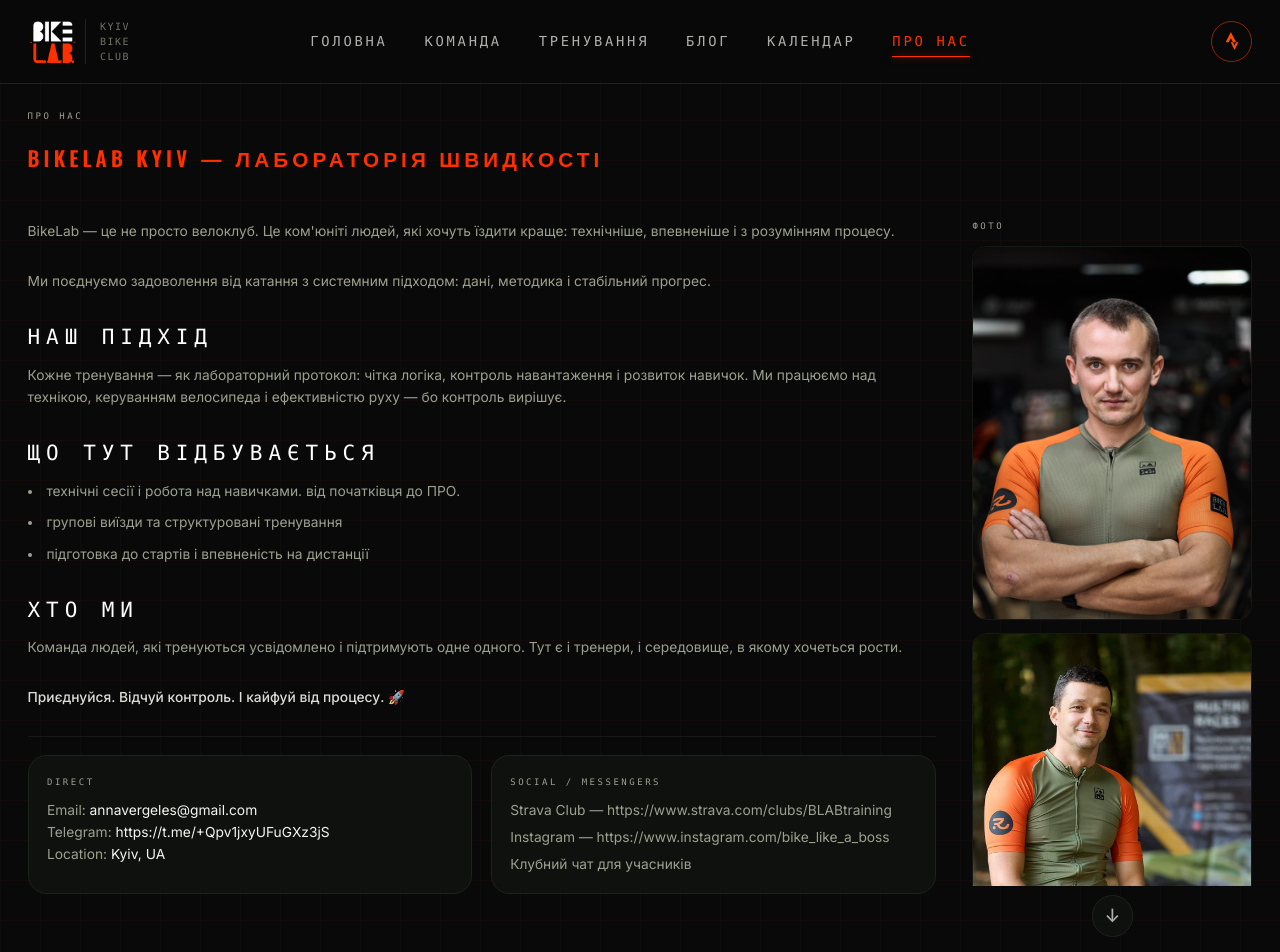
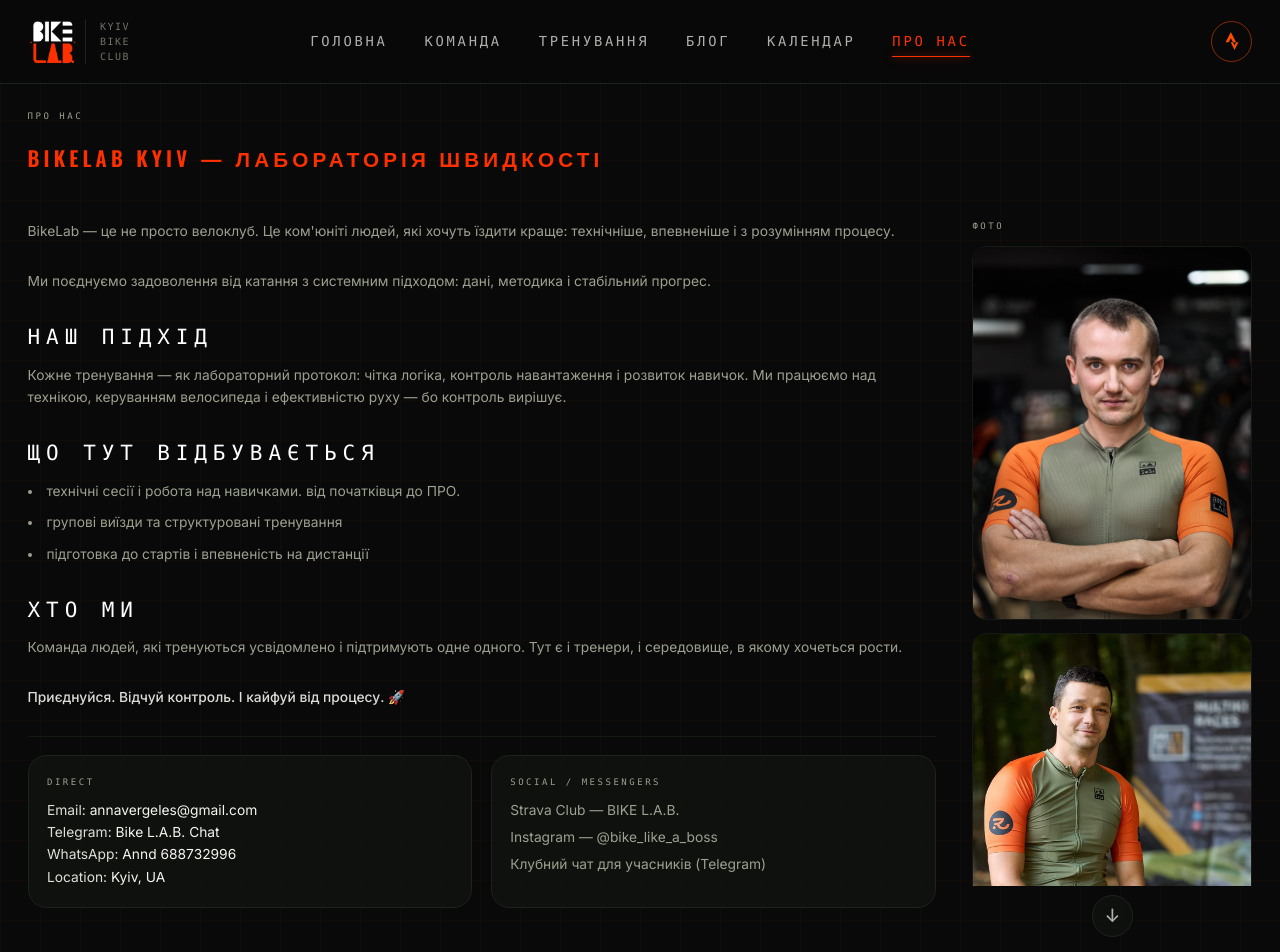
Before and after one commit to VasileAdicto/bikelab-site, a Next.js app: page /contacts in a window 1280 px wide. Shown: the top 952 px of the page. Built offline with nearby package versions, Linux system fonts and the light colour scheme.

Commit message:
Enhance contact information in AboutPage Instagram references.

```diff
--- a/src/app/contacts/page.tsx
+++ b/src/app/contacts/page.tsx
@@ -60,21 +60,32 @@ export default function AboutPage() {
             <div className="rounded-2xl border border-border bg-card/80 p-4 card-hover">
               <div className="section-label text-white text-[17.5px]">Direct</div>
               <p className="mt-2 text-muted">
-                Email: <span className="text-foreground">annavergeles@gmail.com</span>
+                <span className="text-foreground/90">Email:</span>{" "}
+                <a
+                  href="mailto:annavergeles@gmail.com"
+                  className="text-foreground hover:text-accent transition-colors"
+                >
+                  annavergeles@gmail.com
+                </a>
               </p>
               <p className="text-muted">
-                Telegram:{" "}
+                <span className="text-foreground/90">Telegram:</span>{" "}
                 <a
                   href="https://t.me/+Qpv1jxyUFuGXz3jS"
                   target="_blank"
                   rel="noopener noreferrer"
                   className="text-foreground hover:text-accent transition-colors"
                 >
-                  https://t.me/+Qpv1jxyUFuGXz3jS
+                  Bike L.A.B. Chat
                 </a>
               </p>
               <p className="text-muted">
-                Location: <span className="text-foreground">Kyiv, UA</span>
+                <span className="text-foreground/90">WhatsApp:</span>{" "}
+                <span className="text-foreground">Annd 688732996</span>
+              </p>
+              <p className="text-muted">
+                <span className="text-foreground/90">Location:</span>{" "}
+                <span className="text-foreground">Kyiv, UA</span>
               </p>
             </div>
             <div className="rounded-2xl border border-border bg-card/80 p-4 card-hover">
@@ -87,7 +98,7 @@ export default function AboutPage() {
                     rel="noopener noreferrer"
                     className="hover:text-accent transition-colors"
                   >
-                    Strava Club — https://www.strava.com/clubs/BLABtraining
+                    Strava Club — BIKE L.A.B.
                   </a>
                 </li>
                 <li>
@@ -97,7 +108,7 @@ export default function AboutPage() {
                     rel="noopener noreferrer"
                     className="hover:text-accent transition-colors"
                   >
-                    Instagram — https://www.instagram.com/bike_like_a_boss
+                    Instagram — @bike_like_a_boss
                   </a>
                 </li>
                 <li>
@@ -107,7 +118,7 @@ export default function AboutPage() {
                     rel="noopener noreferrer"
                     className="hover:text-accent transition-colors"
                   >
-                    Клубний чат для учасників
+                    Клубний чат для учасників (Telegram)
                   </a>
                 </li>
               </ul>
```
